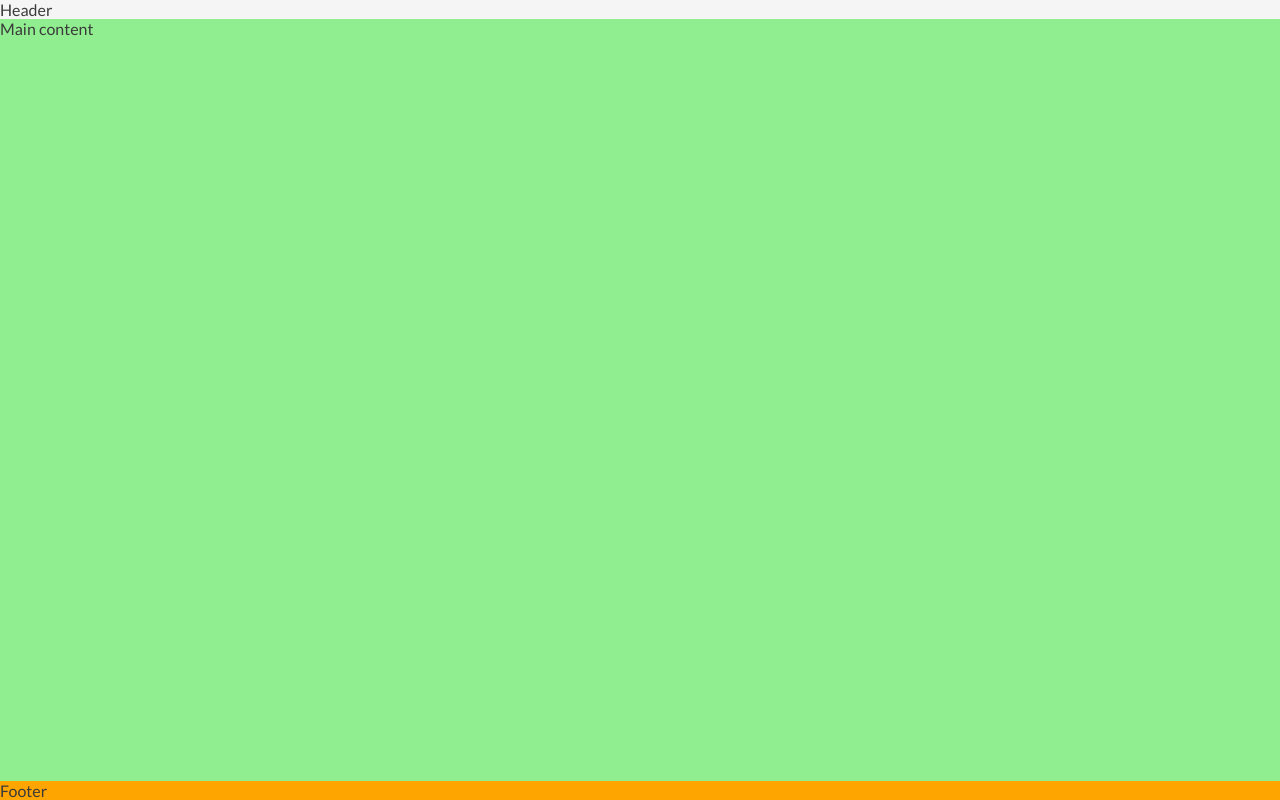
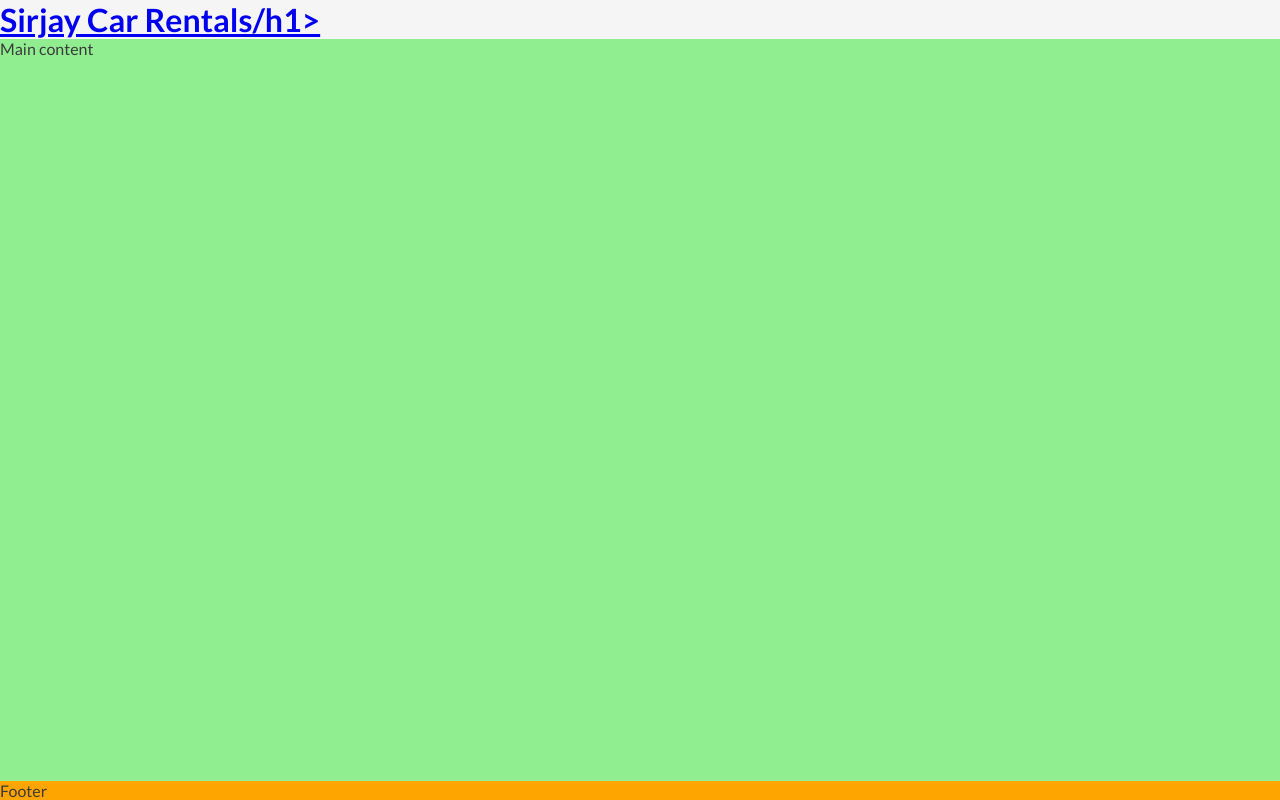
Before and after one commit to Sirjay009/Sirjay-Car-Rentals, a plain HTML site: page index.html in a window 1280 px wide. Drawn offline with Linux system fonts and the light colour scheme.

Commit message:
Add logo to header and apply Oswald font

```diff
--- a/assets/css/style.css
+++ b/assets/css/style.css
@@ -29,6 +29,10 @@ header {
     background-color: whitesmoke;
 }
 
+h1 {
+    font-family: 'Oswald' sans-serif;
+}
+
 /* Main content */
 main {
     background-color: lightgreen;
--- a/index.html
+++ b/index.html
@@ -12,7 +12,9 @@
 </head>
 <body>
     <!-- Header -->
-    <header>Header</header>
+    <header>
+        <a href="index.html"><h1 id="logo">Sirjay Car Rentals/h1></a>
+    </header>
 
     <!-- Main content -->
     <main>Main content</main>
```
